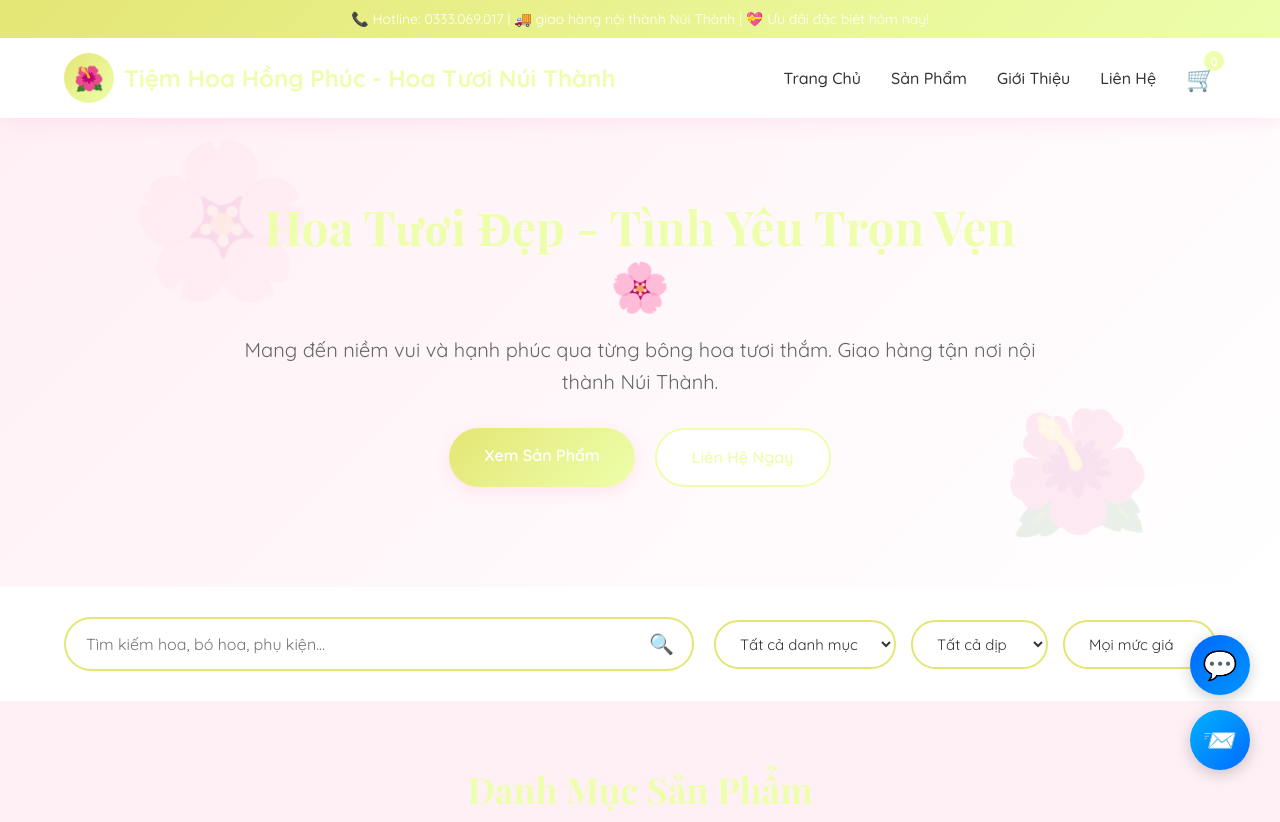
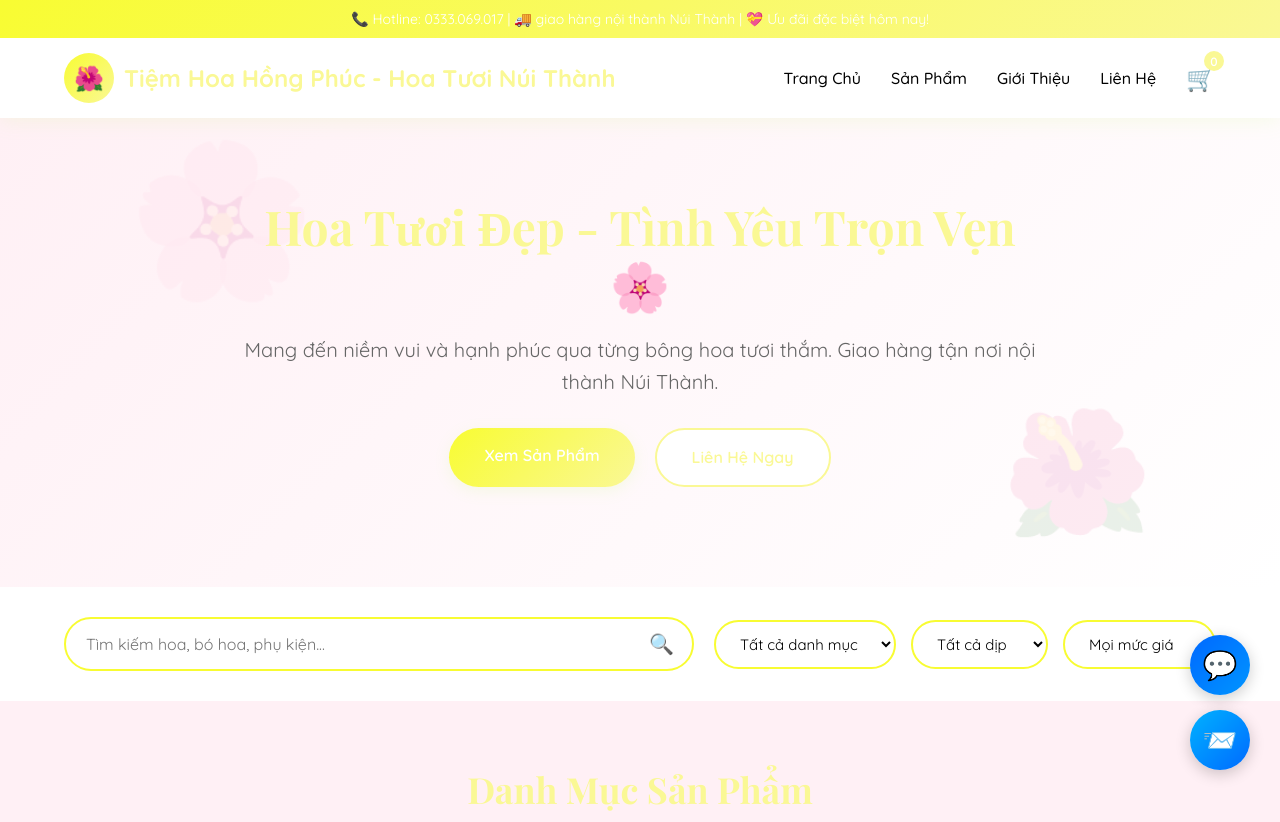
Before and after one commit to hauvo0808/web-hoa, a plain HTML site: page index.html in a window 1280 px wide. Shown: the top 822 px of the page. Drawn offline with nearby package versions, Linux system fonts and the light colour scheme.

Commit message:
Update style.css

```diff
--- a/style.css
+++ b/style.css
@@ -6,13 +6,13 @@
 }
 
 :root {
-    --primary-pink: #e4e674;
-    --dark-pink: #edffac;
+    --primary-pink: #f8fc32;
+    --dark-pink: #faf895;
     --light-pink: #FFF0F5;
     --white: #FFFFFF;
-    --text-dark: #333333;
+    --text-dark: #000000;
     --text-gray: #666666;
-    --shadow: rgba(255, 105, 180, 0.15);
+    --shadow: rgba(190, 255, 105, 0.15);
     --transition: all 0.3s ease;
 }
 
@@ -923,4 +923,5 @@ footer {
     .section-title {
         font-size: 28px;
     }
+
 }
```
